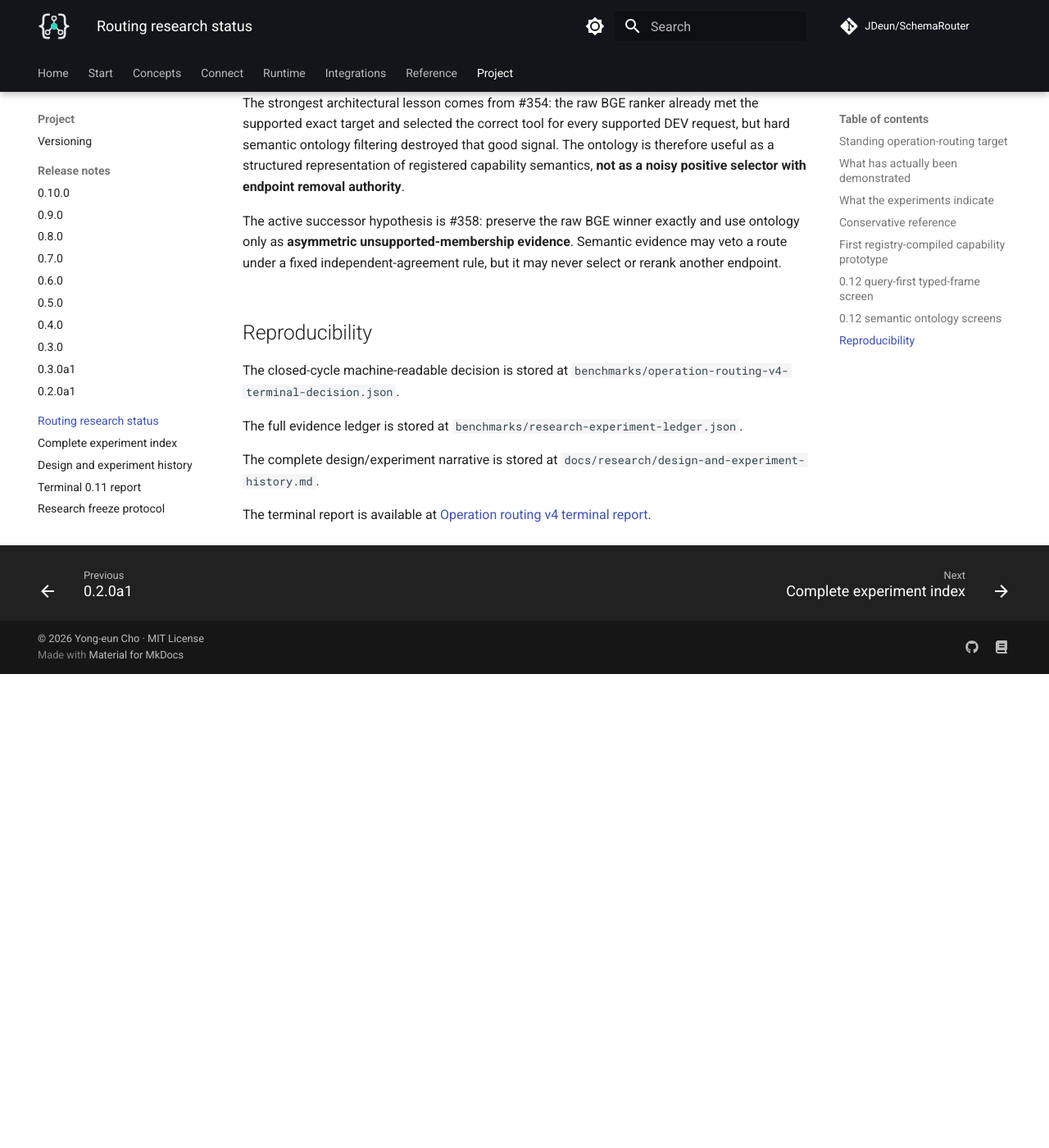
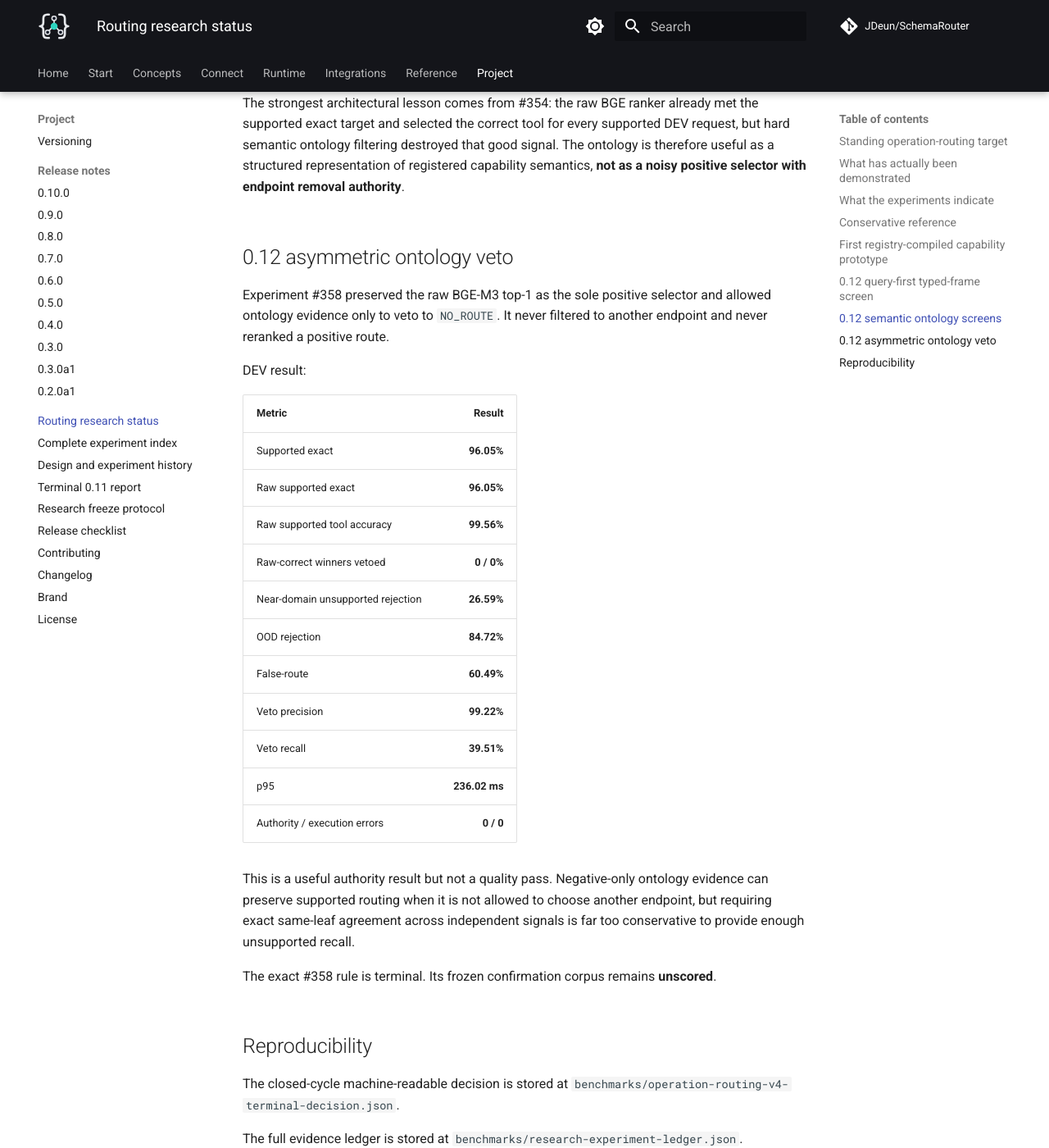
Before and after one commit to JDeun/SchemaRouter, an MkDocs documentation site: the page built from docs/research/routing-status.md, in a window 1280 px wide and 1400 px high, scrolled down 4540 px. Shown: the whole window at 82% size. Built offline with MkDocs 1.6.1 and Material for MkDocs 9.7.7, drawn with Linux system fonts in a browser that asks for light colours; comment, search, counter and statistics services are not loaded; before the commit the page ends 5362 px from its top, so only the background shows below that.

Commit message:
docs: record asymmetric ontology veto result

```diff
--- a/docs/research/routing-status.md
+++ b/docs/research/routing-status.md
@@ -151,9 +151,33 @@
 representation of registered capability semantics, **not as a noisy positive selector with endpoint
 removal authority**.
 
-The active successor hypothesis is #358: preserve the raw BGE winner exactly and use ontology only
-as **asymmetric unsupported-membership evidence**. Semantic evidence may veto a route under a fixed
-independent-agreement rule, but it may never select or rerank another endpoint.
+## 0.12 asymmetric ontology veto
+
+Experiment #358 preserved the raw BGE-M3 top-1 as the sole positive selector and allowed ontology
+evidence only to veto to `NO_ROUTE`. It never filtered to another endpoint and never reranked a
+positive route.
+
+DEV result:
+
+| Metric | Result |
+| --- | ---: |
+| Supported exact | **96.05%** |
+| Raw supported exact | **96.05%** |
+| Raw supported tool accuracy | **99.56%** |
+| Raw-correct winners vetoed | **0 / 0%** |
+| Near-domain unsupported rejection | **26.59%** |
+| OOD rejection | **84.72%** |
+| False-route | **60.49%** |
+| Veto precision | **99.22%** |
+| Veto recall | **39.51%** |
+| p95 | **236.02 ms** |
+| Authority / execution errors | **0 / 0** |
+
+This is a useful authority result but not a quality pass. Negative-only ontology evidence can preserve
+supported routing when it is not allowed to choose another endpoint, but requiring exact same-leaf
+agreement across independent signals is far too conservative to provide enough unsupported recall.
+
+The exact #358 rule is terminal. Its frozen confirmation corpus remains **unscored**.
 
 ## Reproducibility
 
```
Also changed, not shown: other parts of docs/research/routing-status.md (+1 -1 lines).
